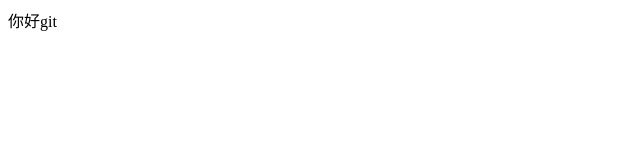
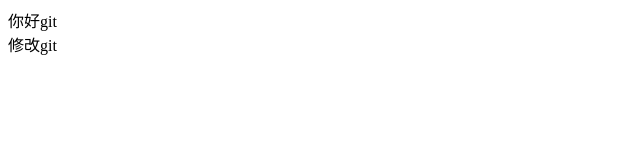
Before and after one commit to Happyplanets/sys, a plain HTML site: page index.html in a window 1280 px wide. Shown: the full height of the page, 0-640 px from the left. Drawn offline with Linux system fonts and the light colour scheme.

Commit message:
index修改提交

```diff
--- a/index.html
+++ b/index.html
@@ -10,6 +10,7 @@
 
 <body>
     <div>你好git</div>
+    <span>修改git</span>
 </body>
 
 </html>
```
